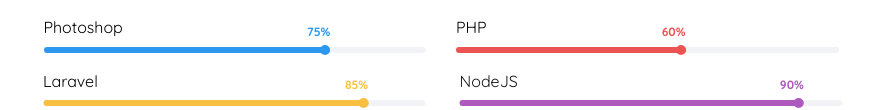
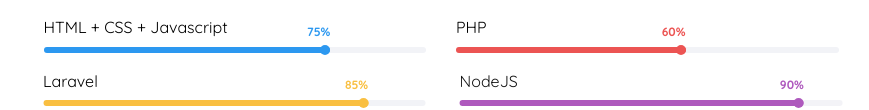
Before and after one commit to VIRAK33/profile, a plain HTML site: page index.html in a window 1280 px wide. Shown: the part 3610-3720 px from the top of the page, without its empty margins (349-1218 px from the left). Drawn offline with nearby package versions, Linux system fonts and the light colour scheme; files whose address does not match are found by name; a web font is replaced by a local one.

Commit message:
Update index.html

```diff
--- a/index.html
+++ b/index.html
@@ -304,7 +304,7 @@
 						</div>
 						<div class="col-md-6 animate-box" data-animate-effect="fadeInLeft">
 							<div class="progress-wrap">
-								<h3>Photoshop</h3>
+								<h3>HTML + CSS + Javascript</h3>
 								<div class="progress">
 								 	<div class="progress-bar color-1" role="progressbar" aria-valuenow="75"
 								  	aria-valuemin="0" aria-valuemax="100" style="width:75%">
```
